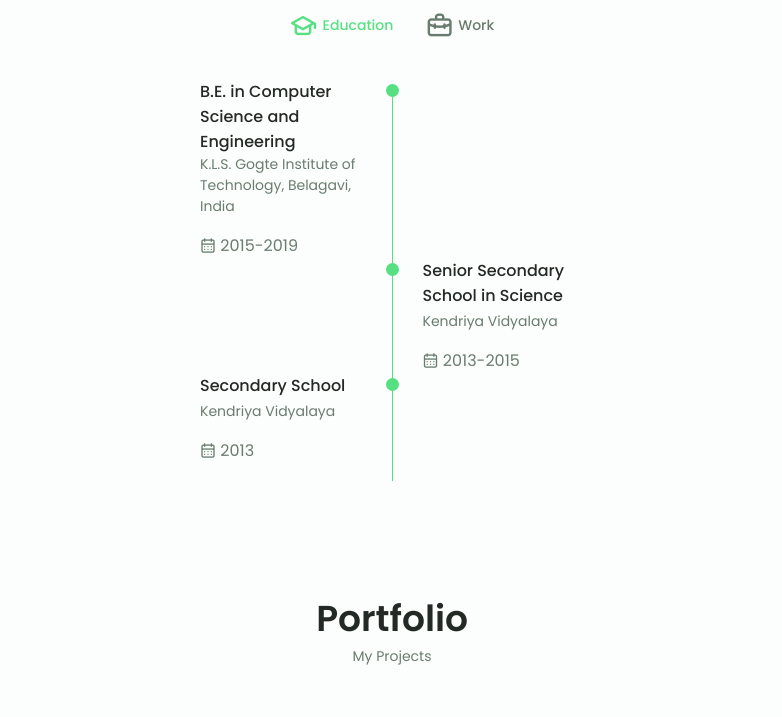
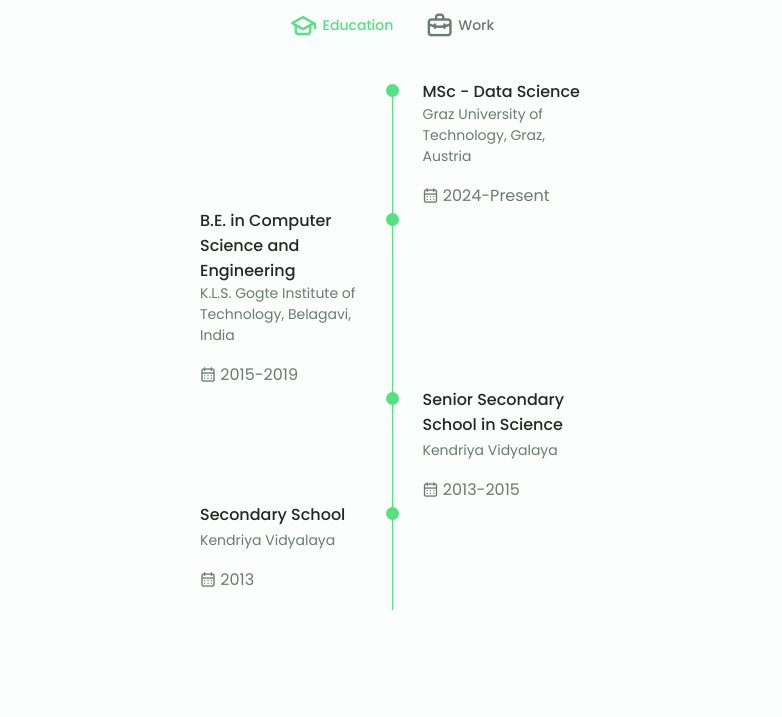
Before and after one commit to SnehaTri/PortfolioSnehila, a plain HTML site: page index.html in a window 1280 px wide. Shown: the part 1852-2569 px from the top of the page, without its empty margins (248-1030 px from the left). Drawn offline with nearby package versions, Linux system fonts and the light colour scheme.

Commit message:
masters added

```diff
--- a/index.html
+++ b/index.html
@@ -797,7 +797,7 @@
                             </div>-->
 
                              <!--==================== QUALIFICATION 2 ====================-->
-                            <!--<div class="qualification__data">
+                            <div class="qualification__data">
 
                                 <div></div>
 
@@ -807,14 +807,14 @@
                                 </div>
 
                                 <div>
-                                    <h3 class="qualification__title">Exchange - Computer Science</h3>
-                                    <span class="qualification__subtitle">Princeton University, NJ, USA</span>
+                                    <h3 class="qualification__title">MSc - Data Science</h3>
+                                    <span class="qualification__subtitle">Graz University of Technology, Graz, Austria</span>
                                     <div class="qualification__calendar">
                                         <i class="uil uil-calendar-alt"></i>
-                                        2022
-                                    </div>
-                                </div>
-                            </div>-->
+                                        2024-Present
+                                    </div>
+                                </div>
+                            </div>
 
                              <!--==================== QUALIFICATION 3 ====================-->
                              <div class="qualification__data">
```
